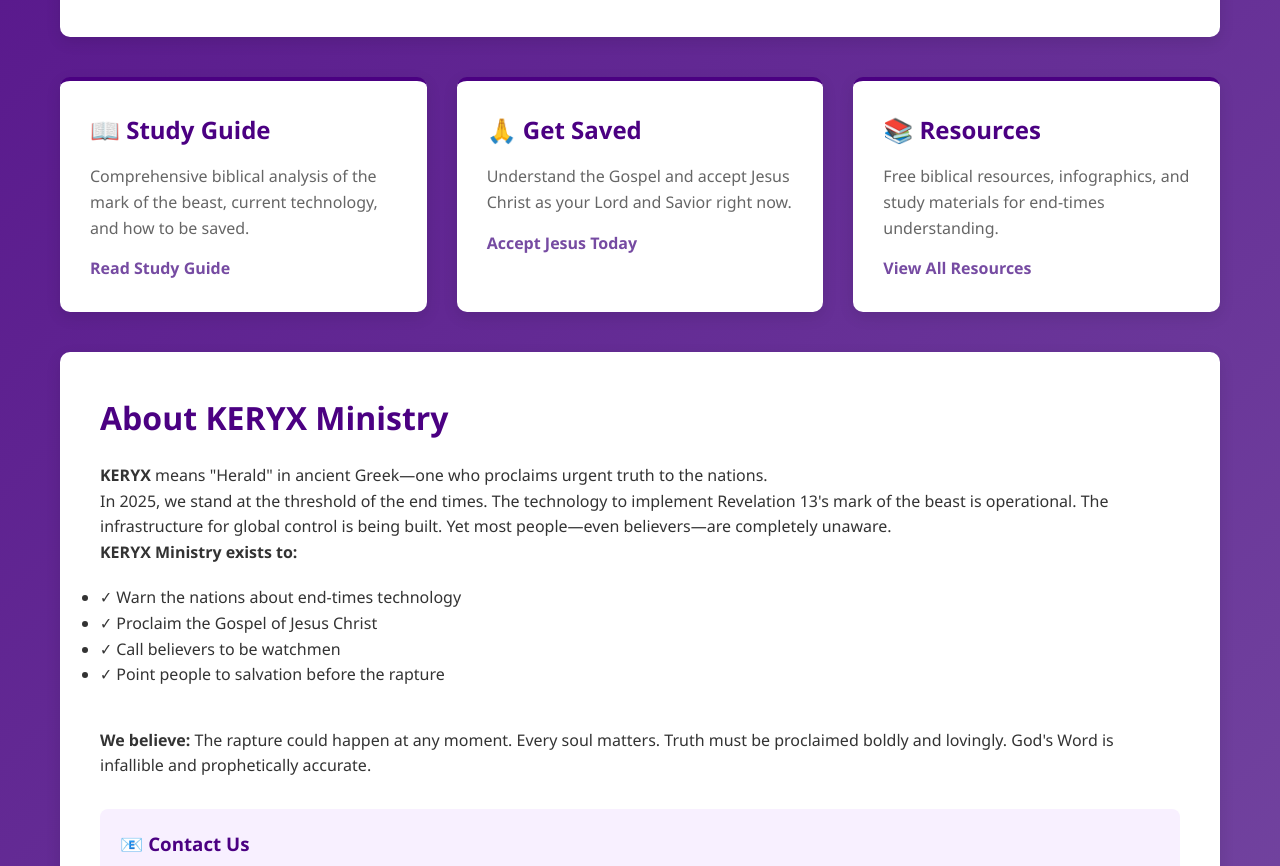
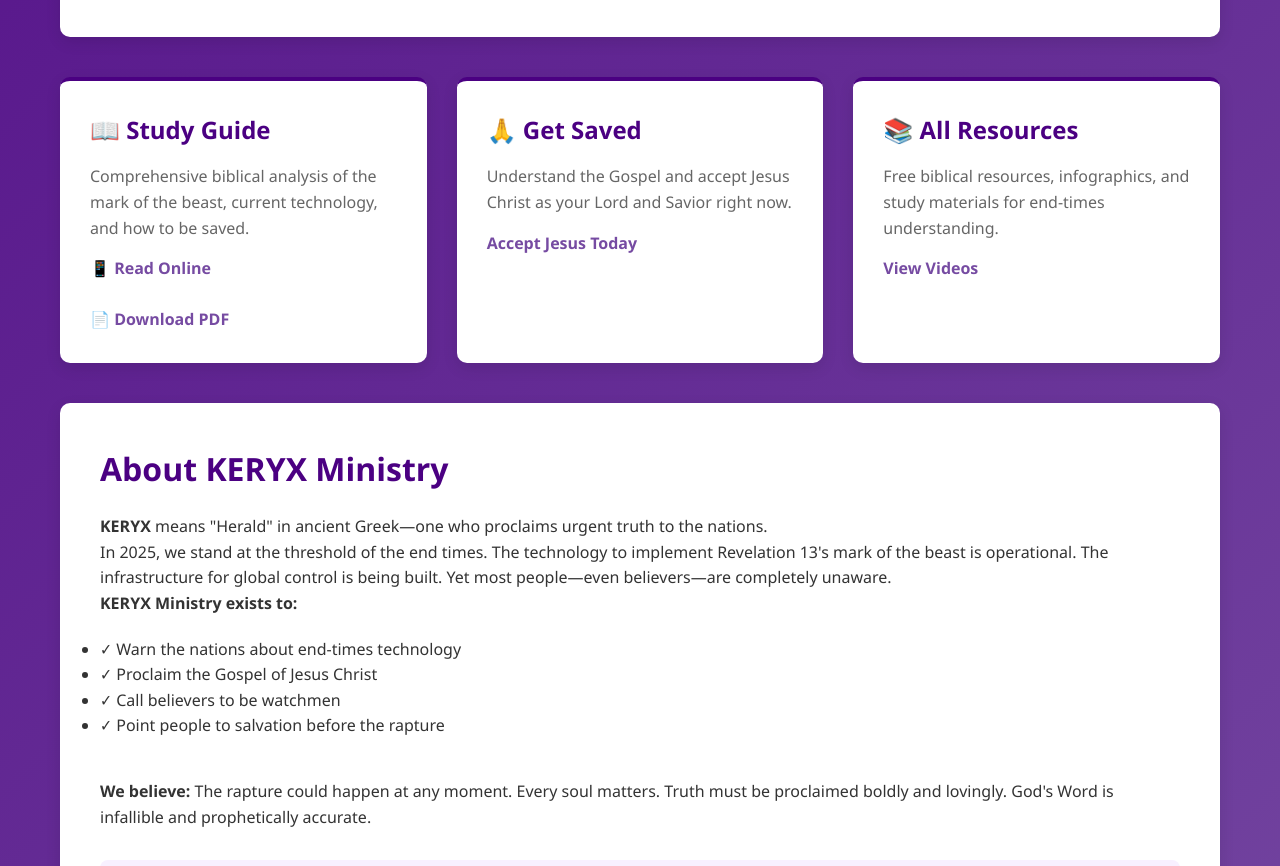
Before and after one commit to Watchmankeryx/keryx-ministry.github.io, a plain HTML site: page index.html in a window 1280 px wide. Shown: the part 1427-2293 px from the top of the page. Drawn offline with Linux system fonts and the light colour scheme.

Commit message:
Update index.html

```diff
--- a/index.html
+++ b/index.html
@@ -342,19 +342,21 @@
     <div class="section-card">
         <h2>📖 Study Guide</h2>
         <p>Comprehensive biblical analysis of the mark of the beast, current technology, and how to be saved.</p>
-                <a href="study-guide.html">Read Study Guide</a>
+        <a href="study-guide.html" style="color: #764ba2; font-weight: bold;">📱 Read Online</a>
+        <br><br>
+        <a href="keryx-study-guide.pdf" download style="color: #764ba2; font-weight: bold;">📄 Download PDF</a>
     </div>
 
     <div class="section-card">
         <h2>🙏 Get Saved</h2>
         <p>Understand the Gospel and accept Jesus Christ as your Lord and Savior right now.</p>
-                <a href="salvation.html">Accept Jesus Today</a>
+        <a href="salvation.html" style="color: #764ba2; font-weight: bold;">Accept Jesus Today</a>
     </div>
 
     <div class="section-card">
-                <h2>📚 Resources</h2>
+        <h2>📚 All Resources</h2>
         <p>Free biblical resources, infographics, and study materials for end-times understanding.</p>
-                <a href="#">View All Resources</a>
+        <a href="videos.html" style="color: #764ba2; font-weight: bold;">View Videos</a>
     </div>
 </div>
 
```
Lines whose indentation alone changed are shown as unchanged.
